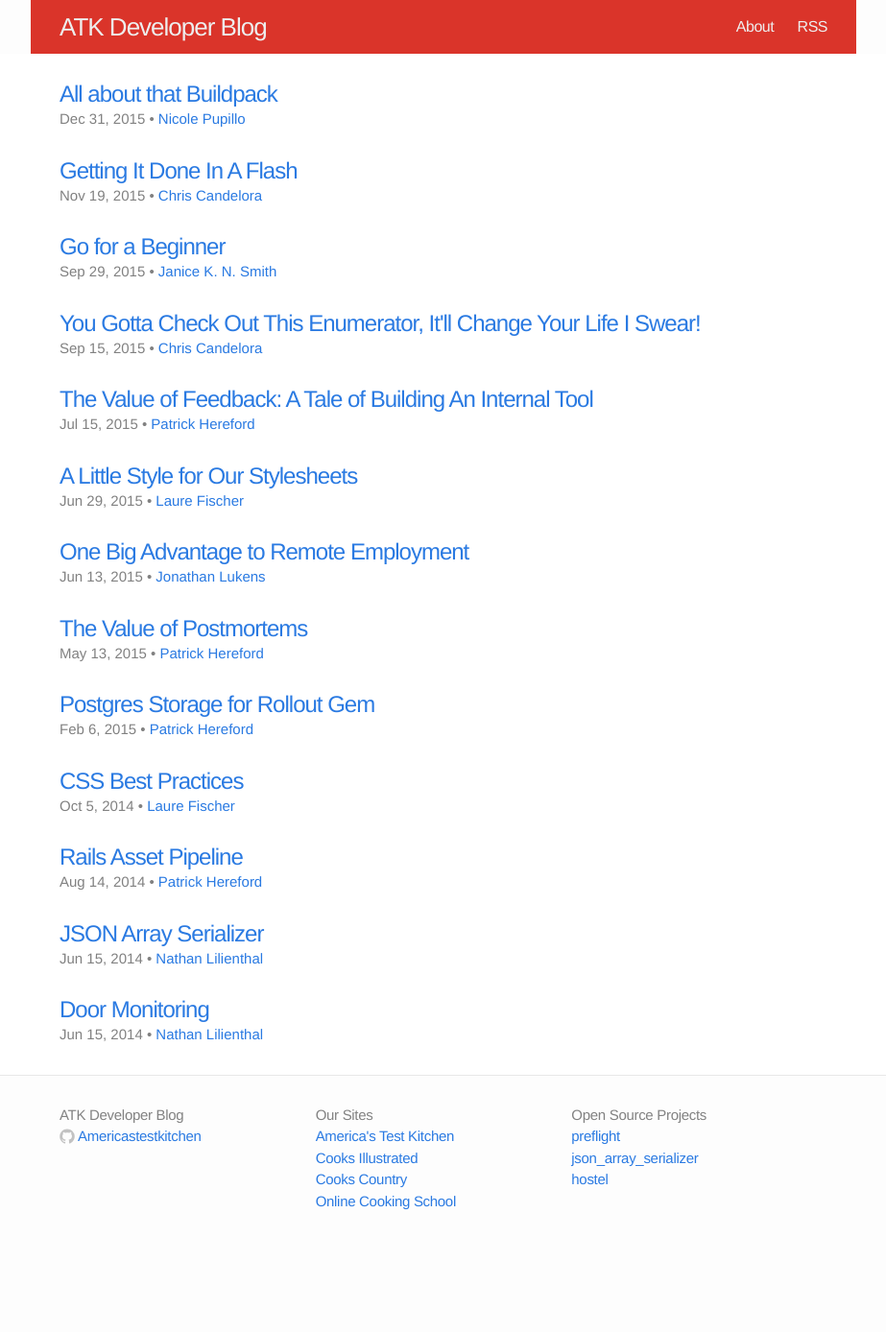
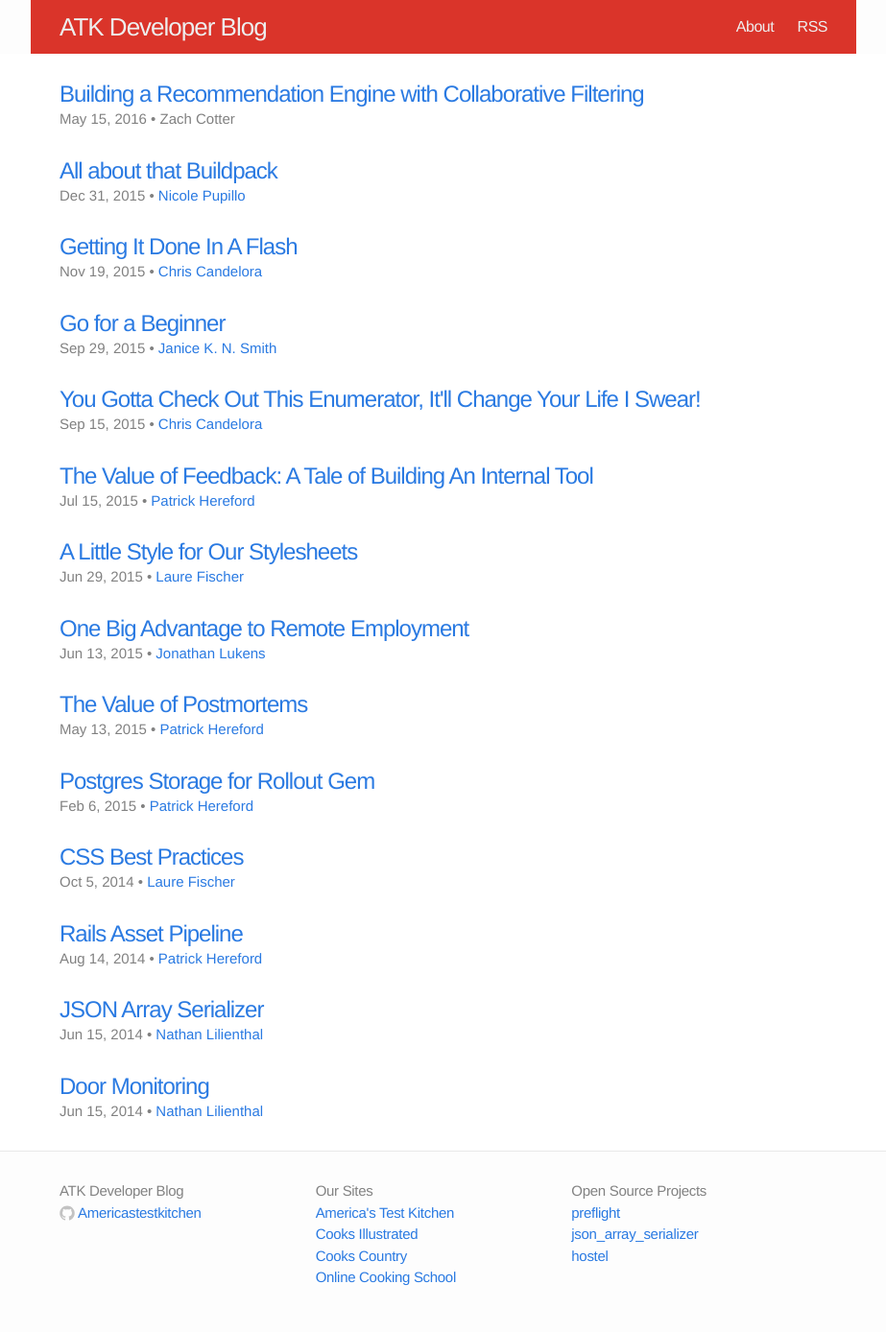
Before and after one commit to Americastestkitchen/Americastestkitchen.github.io, a Jekyll site: the page built from index.html, in a window 1280 px wide. Shown: the whole page at 96% size, without its empty margins (178-1101 px from the left). Built offline with Jekyll 4.4.1, drawn with Linux system fonts in a browser that asks for light colours; before the commit the page ends 1308 px from its top, so only the background shows below that; some of the changed lines change nothing that is shown.

Commit message:
collaborative filtering post

```diff
--- a/_config.yml
+++ b/_config.yml
@@ -14,3 +14,5 @@
   provider: google
   google:
     tracking_id: 'UA-52337213-1'
+
+gems: [jekyll-gist]
--- /dev/null
+++ b/_posts/2016-05-16-collaborative-filtering.markdown
@@ -0,0 +1,108 @@
+---
+layout: post
+title: "Building a Recommendation Engine with Collaborative Filtering"
+author: Zach Cotter
+date: 2016-05-15 08:00:42
+categories: professional-development
+---
+
+*At America's Test Kitchen, our engineering team
+spends two days every quarter participating in Professional Development Days -
+a hackathon-esque opportunity for each of us to build something cool and learn new things. My recipe recommender proof-of-concept was
+a product of our last professional development cycle.*
+
+## The Challenge
+
+Our recipe pages currently list manually curated links to related content
+(see the 'More From Cooks Illustrated' section at the [bottom of this page]( http://www.cooksillustrated.com/recipes/8125-chocolate-crinkle-cookies)).
+This usually includes articles on equipment or ingredients needed to make the
+recipe, or suggested accompaniments and variations that were listed with the
+recipe in the magazine.
+My goal was to supplement the manually curated related content with a feature
+similar to the "Users who bought this item also bought these items" section
+on Amazon's product pages.
+In theory, this would keep readers more engaged by giving them
+an easy way to browse to new recipes without having to navigate back to a home
+page or searching for a new term.
+
+## The Solution
+
+I started by researching the techniques used by existing recommendation
+engines. I found that many of them used a machine learning concept called
+collaborative filtering, which involves leveraging user's likes or dislikes to
+measure the similarity of elements in a dataset. The assumption this technique
+makes is that items which are 'liked' by a similar set of users are similar
+themselves. An example of a collaborative filtering is Facebook's
+"People you may know" feature, which generates predictions under the assumption
+that people with a similar set of friends are likely to know each other.
+
+Collaborative filtering was the perfect technique to build the recommendation
+engine. We already had a huge dataset of User Favorites - a feature that allows
+users to save recipes they cooked or plan to cook for later viewing. I realized
+I would be able to use this data to compare the sets of users who favorited each pair of recipes and determine their similarity. Each recipe page would recommend the recipes with the greatest similarity.
+
+## The Algorithm
+
+In order to implement the collaborative filtering technique, I needed an
+algorithm to determine the similarity of sets. I found a statistic called the
+Jaccard Coefficient that scores the similarity of two sets by dividing the
+cardinality (length) of their intersection set by the cardinality of their union
+set.
+
+![Jaccard Coefficient](/images/jaccard.png)
+
+I used the Jaccard Coefficient to build a matrix of similarity set scores. For each permutation of recipe pairs, the similarity of each recipe's set of "favoriters" was calculated.
+
+{% highlight ruby %}
+Recipe.each do |x_recipe|
+  Recipe.each do |y_recipe|
+    similarity_matrix[x_recipe][y_recipe] = jaccard_coefficient(
+      x_recipe,
+      y_recipe
+    )
+  end
+end
+
+# cardinality of intersection / cardinality of union
+def jaccard_coefficient(left, right)
+  (left.favoriters & right.favoriters).length /
+    (left.favoriters | right.favoriters).length
+end
+{% endhighlight %}
+
+Once the matrix was built, recommendations for a given recipe could be generated by looking up the recipes which had the highest similarity in the given recipe's row.
+
+{% highlight ruby %}
+def generate_recommendations(recipe, number_of_recommendations)
+  similarity_matrix[recipe].max_by(number_of_recommendations) do |key, value|
+    value
+  end
+end
+{% endhighlight %}
+
+## Adding some context
+Collaborative filtering alone wasn't enough. With user favorites as the only
+metric for determining recipe similarity, I found that the recommendations I was
+generating weren't very helpful. For example, when viewing the Chocolate Crinkle
+Cookies recipe, you might see a recommendation for Chicken Noodle Soup because
+many of the same users just happened to have favorited both recipes. The
+recommendation engine was really just showing content that was popular, and to a
+user, it would just look like we were displaying random recipes on the page.
+
+To add some context to the recommendations, I applied the Jaccard Index
+technique to data from our recipe tagging system.  Recipes were scored for
+tag similarity across 3 different categories: Dish Type, Main Ingredients, and
+Recipe Type. I then combined the similarity scores from these 3 new datasets
+with the user favorites similarity data using a 6 point system:
+
+|Similarity Set Metric||||Examples||||Points Possible|
+|----------||||--------||||---------------|
+|Favoriters||||Users 1, 5, 7, 9||||3|
+|Dish Type||||Salads, Breakfast, Breads||||1|
+|Main Ingredient||||Chocolate, Beef, Vegetables||||1|
+|Recipe Type||||Vegetarian, Quick and Easy, Grilling and Barbecue||||1|
+
+By bringing in those new datasets, the recommendation engine was able to make
+suggestions of recipes that were both relevant and popular.
+
+![Final product](/images/recommendations.png)
```
Also changed, not shown: README.md, images/jaccard.png (added), images/recommendations.png (added), 5 other files.
